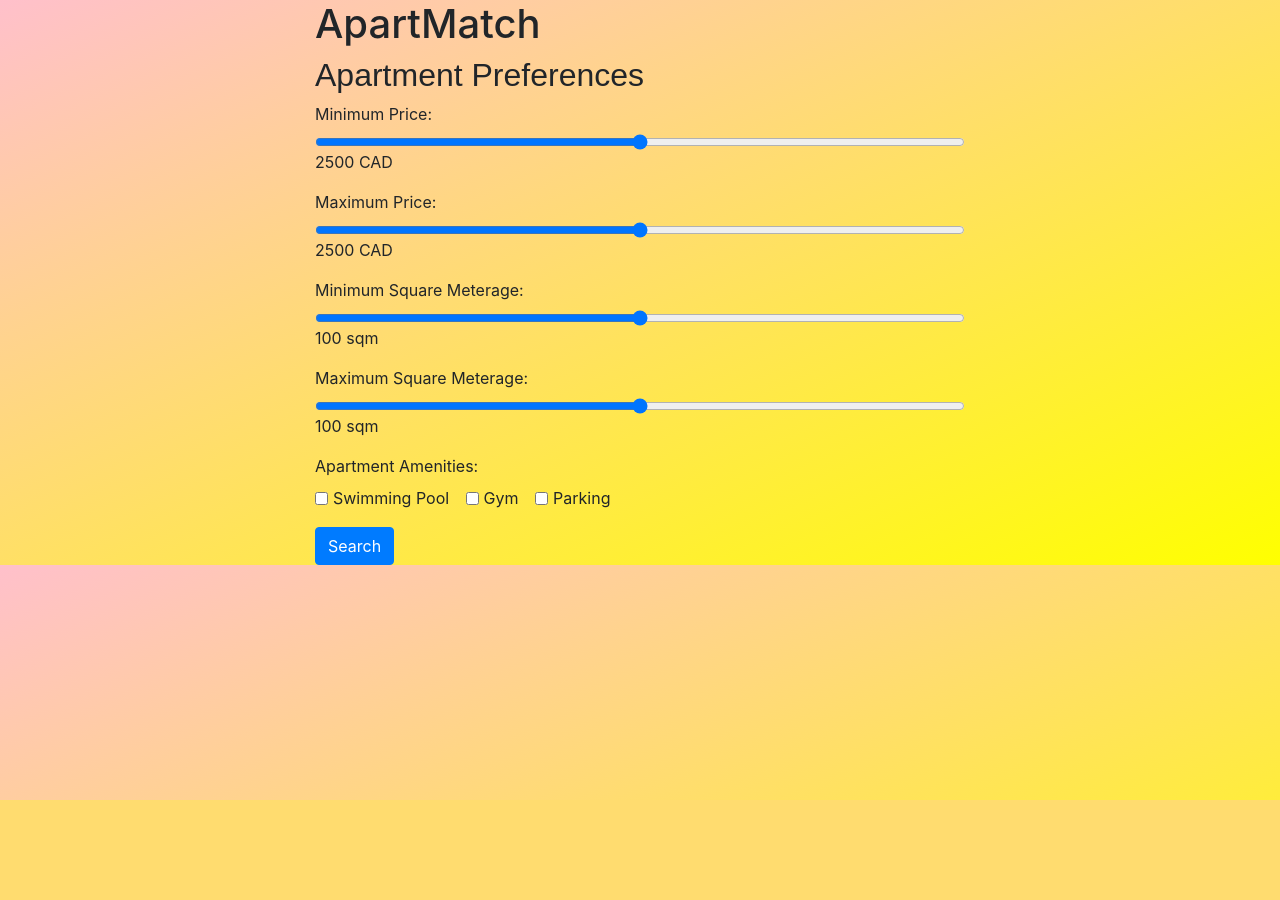
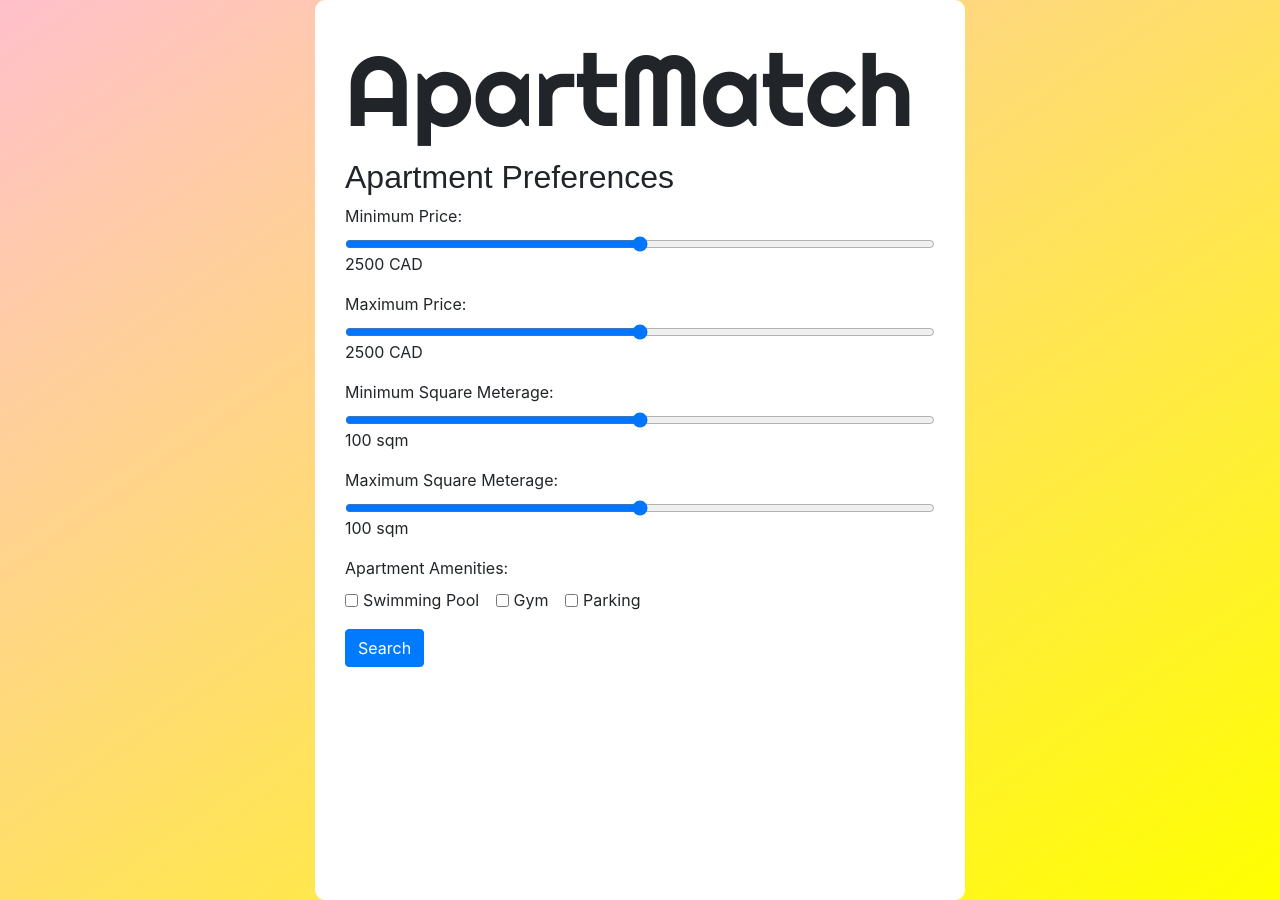
Before and after one commit to thabnir/ApartMatch, a Flask app: page / in a window 1280 px wide. Before the commit the page ends 800 px from the top, so only its background shows below. Run offline with Flask 3, Linux system fonts and the light colour scheme; some libraries are stand-ins or nearby versions.

Commit message:
Update index.html

```diff
--- a/templates/index.html
+++ b/templates/index.html
@@ -1,10 +1,15 @@
 <!DOCTYPE html>
 <html lang="en">
   <head>
+<!--     <link
+      rel="stylesheet"
+      type="text/css"
+      href="{{ url_for('static',filename='/index.css') }}"
+    /> -->
     <link
       rel="stylesheet"
       type="text/css"
-      href="{{ url_for('static',filename='/index.css') }}"
+      href="/static/index.css"
     />
     <meta charset="UTF-8" />
     <meta name="viewport" content="width=device-width, initial-scale=1.0" />
@@ -13,9 +18,16 @@
       href="https://maxcdn.bootstrapcdn.com/bootstrap/4.5.2/css/bootstrap.min.css"
       rel="stylesheet"
     />
+    <link href='https://fonts.googleapis.com/css?family=Righteous' rel='stylesheet'>
+    <style>
+    h1 {
+      font-family: 'Righteous', sans-serif;
+      font-size: 100px;
+    }
+  </style>
   </head>
   <body>
-    <div class="mx-auto" style="width: 650px">
+    <div class="mx-auto container-box" style="width: 650px">
       <h1>ApartMatch</h1>
       <h2>Apartment Preferences</h2>
       <form action="{{ url_for('search') }}" method="post">
```
